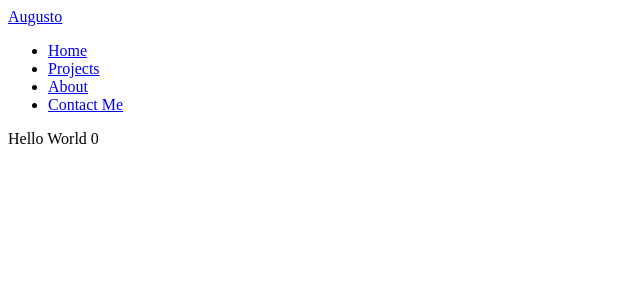
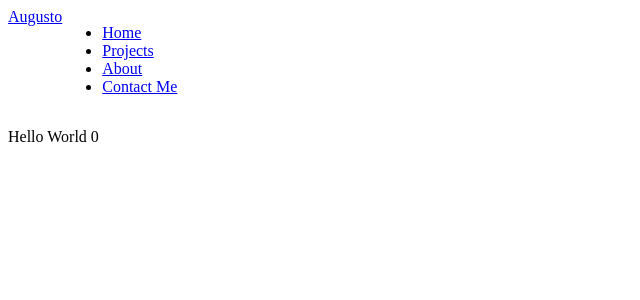
Before and after one commit to jsug9/Portfolio, a React (Create React App) app: page / in a window 1280 px wide. Shown: the top 300 px of the page, without its empty margins (0-640 px from the left). Built offline with nearby package versions, Linux system fonts and the light colour scheme.

Commit message:
add code to style.scss to satisfy linter

```diff
--- a/src/Styles/Style.scss
+++ b/src/Styles/Style.scss
@@ -0,0 +1,3 @@
+nav {
+  display: flex;
+}
```
